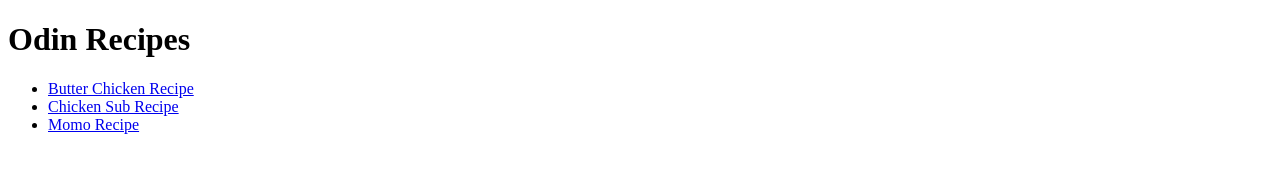
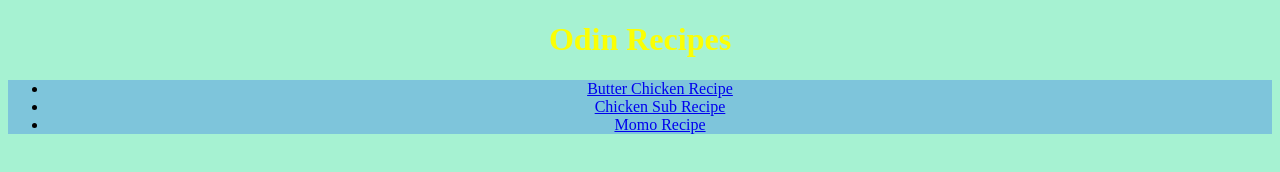
Before and after one commit to YellowMnM/odin-recipes, a plain HTML site: page index.html in a window 1280 px wide. Drawn offline with Linux system fonts and the light colour scheme.

Commit message:
stylize index and add background color to butter chicken recipe

```diff
--- a/index.html
+++ b/index.html
@@ -1,12 +1,13 @@
 <!DOCTYPE html>
-<html lang="en">
+<html lang="en" class="main">
     <head>
         <meta charset="UTF-8">
+        <link rel="stylesheet" href="./style.css">
         <title>Homepage</title>
     </head>
     <body>
-        <h1>Odin Recipes</h1>
-        <ul>
+        <h1 class="heading">Odin Recipes</h1>
+        <ul class="list">
         <li><a href="recipes/butter-chicken.html">Butter Chicken Recipe</a></li>
         <li><a href="recipes/chicken-sub.html">Chicken Sub Recipe</a></li>
         <li><a href="recipes/momo-recipe.html">Momo Recipe</a></li>
--- /dev/null
+++ b/style.css
@@ -0,0 +1,14 @@
+.heading {
+    text-align:center;
+    color: rgb(251, 255, 4);
+}
+.main {
+    background-color:rgba(34, 223, 144, 0.4);
+}
+.list {
+    background-color: rgba(65, 129, 233, 0.4);
+    text-align: center;
+}
+.butter {
+    background-color: rgba(255, 255, 00, 0.6);
+}
```
Also changed, not shown: recipes/butter-chicken.html (+3 -1 lines), recipes/chicken-sub.html (+3 -1 lines), recipes/momo-recipe.html (+3 -1 lines).
